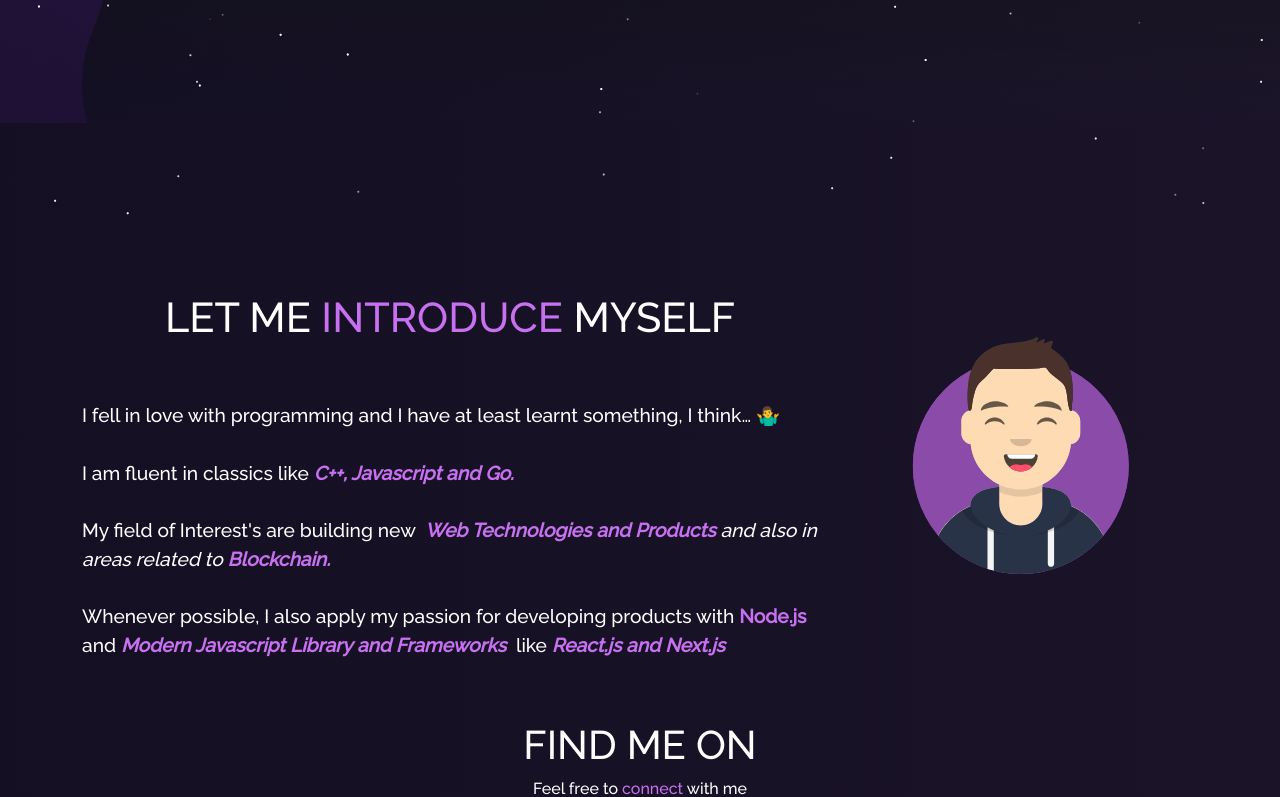
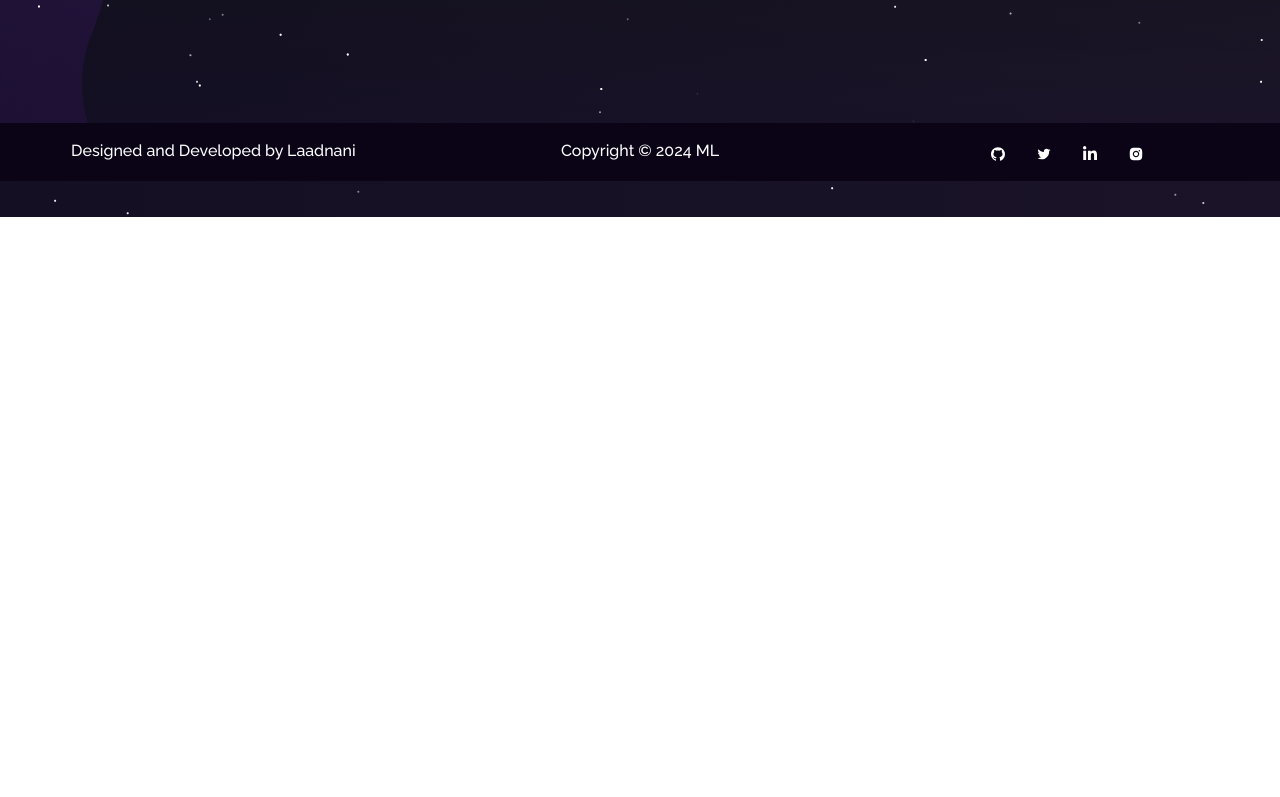
Before and after one commit to Laadnani/Portfolio_web, a React (Create React App) app: page / in a window 1280 px wide. Shown: the part 583-1380 px from the top of the page. After the commit the page ends 800 px from the top, so only its background shows below. Built offline with nearby package versions, Linux system fonts and the light colour scheme.

Commit message:
Update Home.js
removed <Home2 />

```diff
--- a/src/components/Home/Home.js
+++ b/src/components/Home/Home.js
@@ -41,7 +41,7 @@
           </Row>
         </Container>
       </Container>
-      <Home2 />
+
     </section>
   );
 }
```
